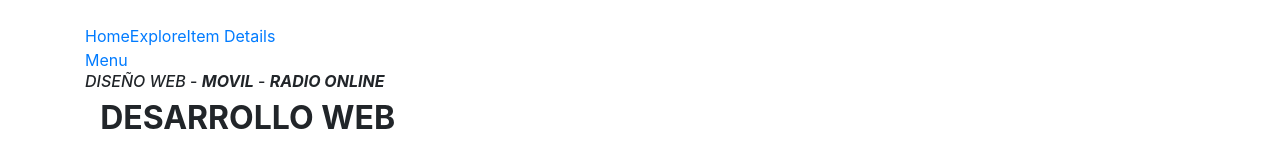
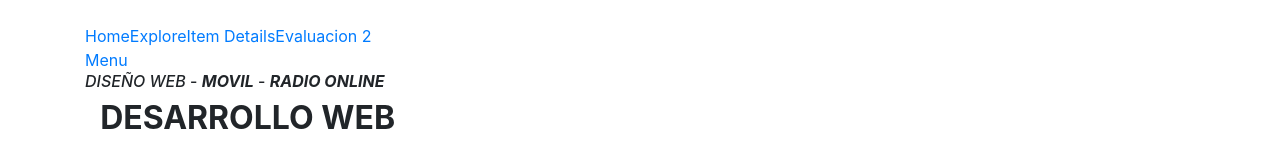
Before and after one commit to PDHACK/hackweb.github.io, a plain HTML site: page index.html in a window 1280 px wide. Shown: the top 150 px of the page. Drawn offline with nearby package versions, Linux system fonts and the light colour scheme; a script that the page names is missing.

Commit message:
Update index.html

```diff
--- a/index.html
+++ b/index.html
@@ -59,6 +59,7 @@ https://templatemo.com/tm-577-liberty-market
                         <li><a href="index.html" class="active">Home</a></li>
                         <li><a href="explore.html">Explore</a></li>
                         <li><a href="details.html">Item Details</a></li>
+                        <li><a href="evaluacion2.html">Evaluacion 2</a></li>
                   </ul>
                     <a class='menu-trigger'>
                         <span>Menu</span>
```
